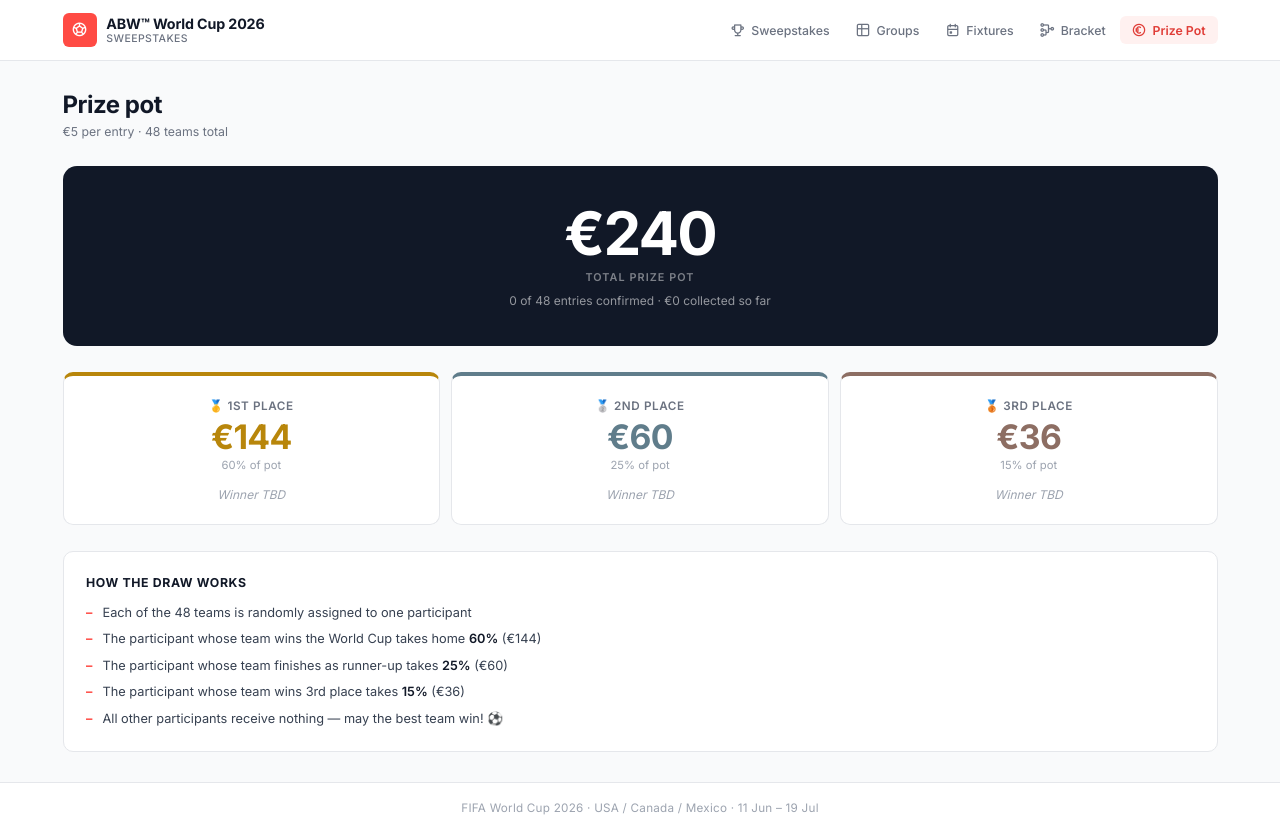
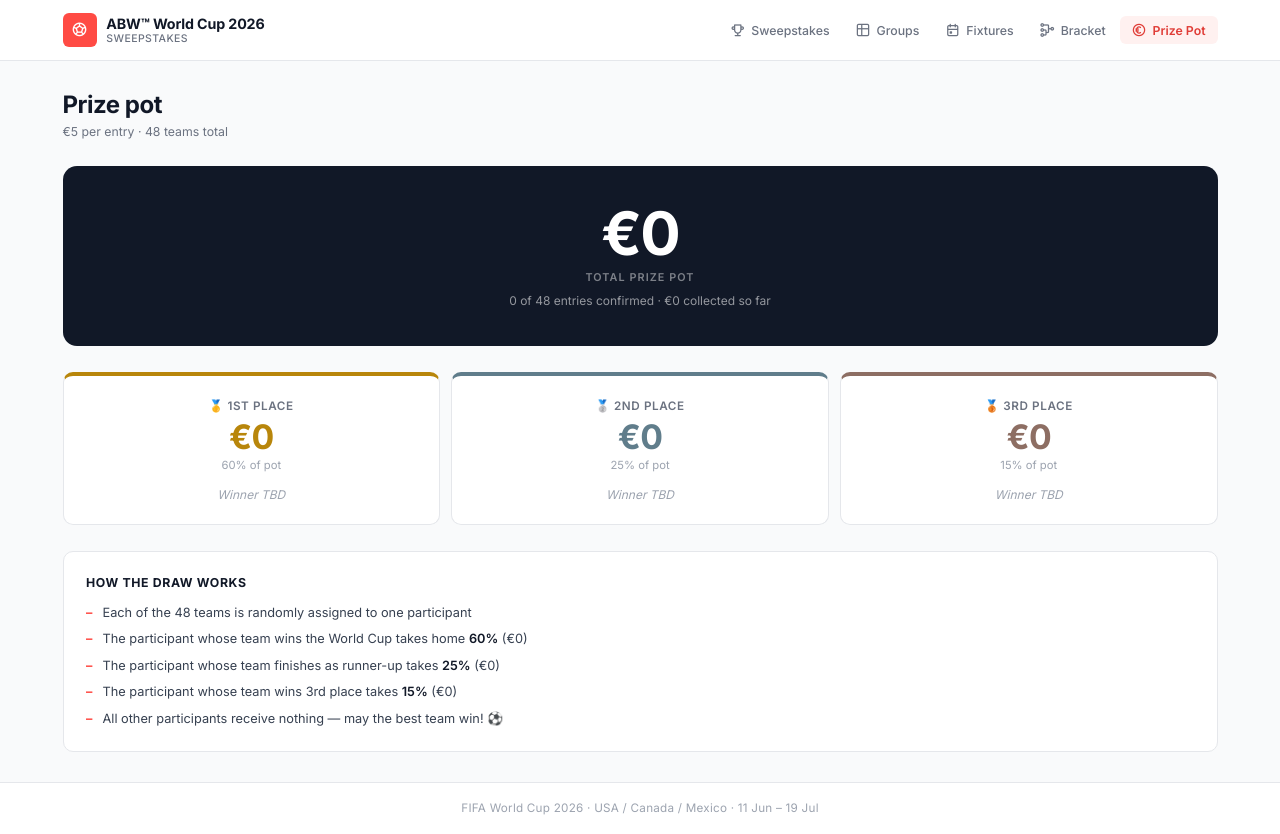
Before and after one commit to thisispatt/worldcup-sweepstakes, a React (Vite) app: page / in a window 1280 px wide. Both pictures are taken after a click on the button "Prize Pot". Built offline with nearby package versions, Linux system fonts and the light colour scheme.

Commit message:
Update Prize.jsx

```diff
--- a/src/components/Prize.jsx
+++ b/src/components/Prize.jsx
@@ -9,7 +9,7 @@ function getTeamFlag(teamName, groups) {
 }
 
 export default function Prize({ entries, entryFee, prizes, teamStatus, groups }) {
-  const total  = entries.length * entryFee;
+  const total  = entries.filter(e => e.name !== "TBD").length * entryFee;
   const first  = Math.round(total * prizes.first);
   const second = Math.round(total * prizes.second);
   const third  = Math.round(total * prizes.third);
```
